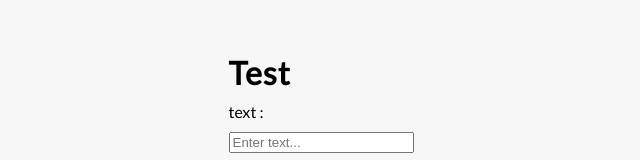
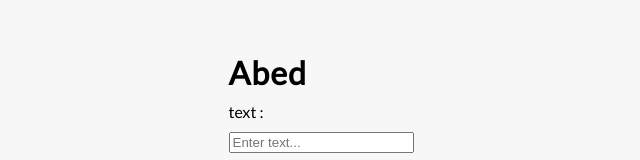
Before and after one commit to rbk-WeekOff-Project-GroupSix/rbk-WeekOff-Project-GroupSix, a React (Create React App) app: page / in a window 1280 px wide. Shown: the part 237-397 px from the top of the page, without its empty margins (319-959 px from the left). Built offline with nearby package versions, Linux system fonts and the light colour scheme.

Commit message:
db and server using react

```diff
--- a/src/App.js
+++ b/src/App.js
@@ -6,7 +6,7 @@ import AddTransaction from "./Components/AddTransaction/AddTransaction"
 function App() {
   return (
     <div className="App">
-     <h1> Test </h1>
+     <h1> Abed </h1>
       <AddTransaction/>
 
     </div>
--- a/src/Components/AddTransaction/AddTransaction.jsx
+++ b/src/Components/AddTransaction/AddTransaction.jsx
@@ -32,7 +32,7 @@ class addTransaction extends React.Component {
   }
   render() {
     return (
-      <form onSubmit={this.props.componentDidMount}>
+      <form onClick={this.handlerSubmit.bind(this)}>
         <div>
         <label> text :  </label><br/>
           <input
@@ -52,7 +52,7 @@ class addTransaction extends React.Component {
             placeholder="Enter amount..."
           ></input>
           <br /> <br />
-          <button onClick={this.handlerSubmit.bind(this)}> Add transaction</button>
+          <button> Add transaction</button>
         </div>
       </form>
     );
```
Also changed, not shown: 3 other files (tests, documents, lock files or other folders).
